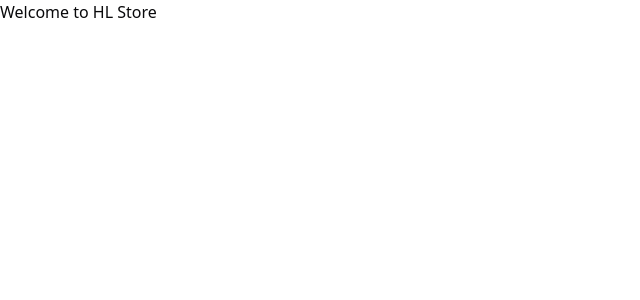
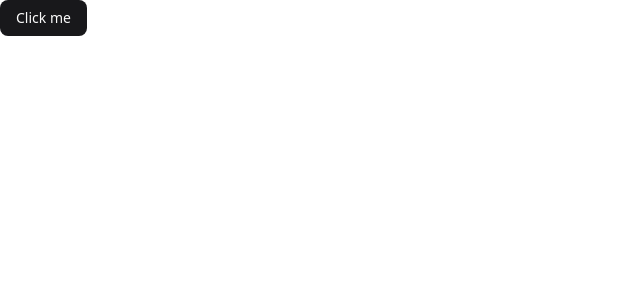
Before and after one commit to honglytech/hlstore, a Next.js app: page / in a window 1280 px wide. Shown: the top 300 px of the page, without its empty margins (0-640 px from the left). Built offline with nearby package versions, Linux system fonts and the light colour scheme.

Commit message:
install button component

```diff
--- a/app/page.tsx
+++ b/app/page.tsx
@@ -1,5 +1,11 @@
+import { Button } from "@/components/ui/button";
+
 function HomePage() {
-  return <h1>Welcome to HL Store</h1>;
+  return (
+    <div>
+      <Button>Click me</Button>
+    </div>
+  );
 }
 
 export default HomePage;
--- /dev/null
+++ b/components/ui/button.tsx
@@ -0,0 +1,60 @@
+import * as React from "react"
+import { Slot } from "@radix-ui/react-slot"
+import { cva, type VariantProps } from "class-variance-authority"
+
+import { cn } from "@/lib/utils"
+
+const buttonVariants = cva(
+  "inline-flex items-center justify-center gap-2 whitespace-nowrap rounded-md text-sm font-medium transition-all disabled:pointer-events-none disabled:opacity-50 [&_svg]:pointer-events-none [&_svg:not([class*='size-'])]:size-4 shrink-0 [&_svg]:shrink-0 outline-none focus-visible:border-ring focus-visible:ring-ring/50 focus-visible:ring-[3px] aria-invalid:ring-destructive/20 dark:aria-invalid:ring-destructive/40 aria-invalid:border-destructive",
+  {
+    variants: {
+      variant: {
+        default: "bg-primary text-primary-foreground hover:bg-primary/90",
+        destructive:
+          "bg-destructive text-white hover:bg-destructive/90 focus-visible:ring-destructive/20 dark:focus-visible:ring-destructive/40 dark:bg-destructive/60",
+        outline:
+          "border bg-background shadow-xs hover:bg-accent hover:text-accent-foreground dark:bg-input/30 dark:border-input dark:hover:bg-input/50",
+        secondary:
+          "bg-secondary text-secondary-foreground hover:bg-secondary/80",
+        ghost:
+          "hover:bg-accent hover:text-accent-foreground dark:hover:bg-accent/50",
+        link: "text-primary underline-offset-4 hover:underline",
+      },
+      size: {
+        default: "h-9 px-4 py-2 has-[>svg]:px-3",
+        sm: "h-8 rounded-md gap-1.5 px-3 has-[>svg]:px-2.5",
+        lg: "h-10 rounded-md px-6 has-[>svg]:px-4",
+        icon: "size-9",
+        "icon-sm": "size-8",
+        "icon-lg": "size-10",
+      },
+    },
+    defaultVariants: {
+      variant: "default",
+      size: "default",
+    },
+  }
+)
+
+function Button({
+  className,
+  variant,
+  size,
+  asChild = false,
+  ...props
+}: React.ComponentProps<"button"> &
+  VariantProps<typeof buttonVariants> & {
+    asChild?: boolean
+  }) {
+  const Comp = asChild ? Slot : "button"
+
+  return (
+    <Comp
+      data-slot="button"
+      className={cn(buttonVariants({ variant, size, className }))}
+      {...props}
+    />
+  )
+}
+
+export { Button, buttonVariants }
--- a/package.json
+++ b/package.json
@@ -9,6 +9,7 @@
     "lint": "eslint"
   },
   "dependencies": {
+    "@radix-ui/react-slot": "^1.2.4",
     "@vercel/analytics": "^1.6.1",
     "@vercel/speed-insights": "^1.3.1",
     "class-variance-authority": "^0.7.1",
```
Also changed, not shown: 1 other file (tests, documents, lock files or other folders).
